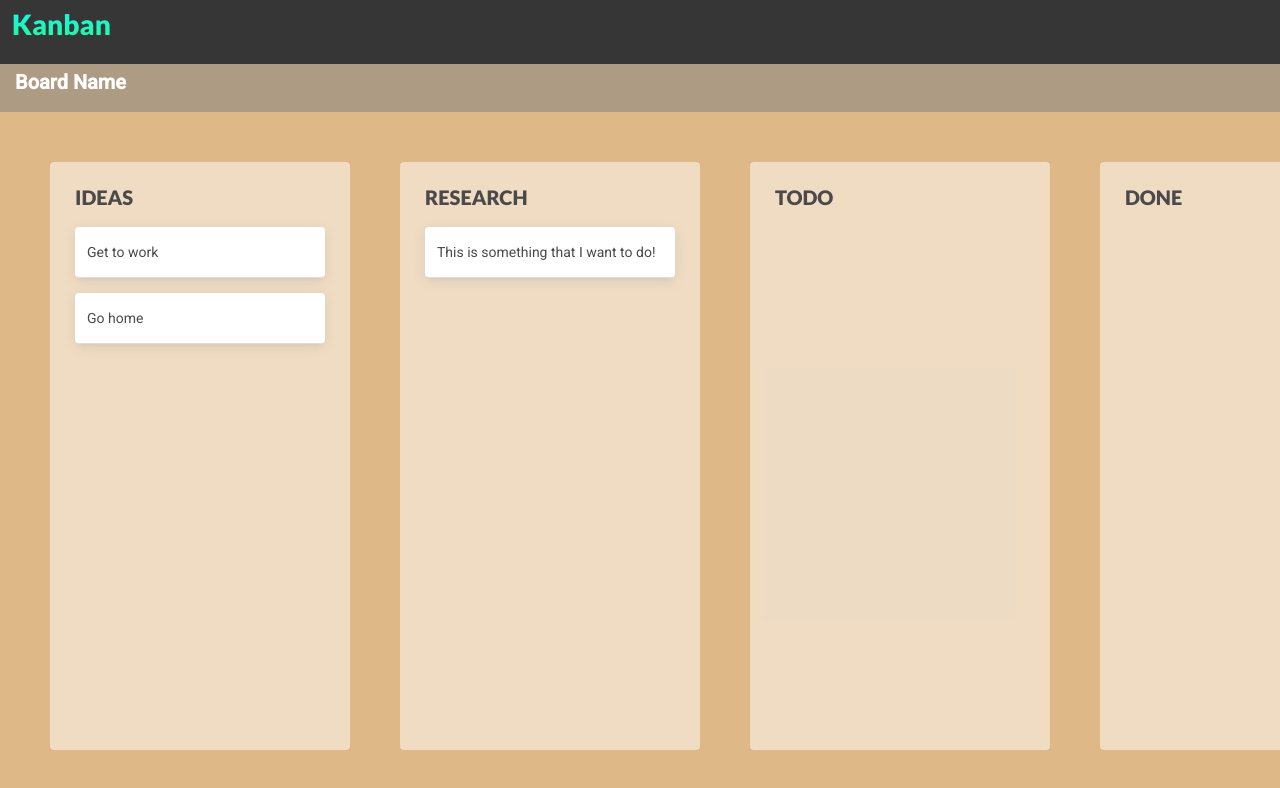
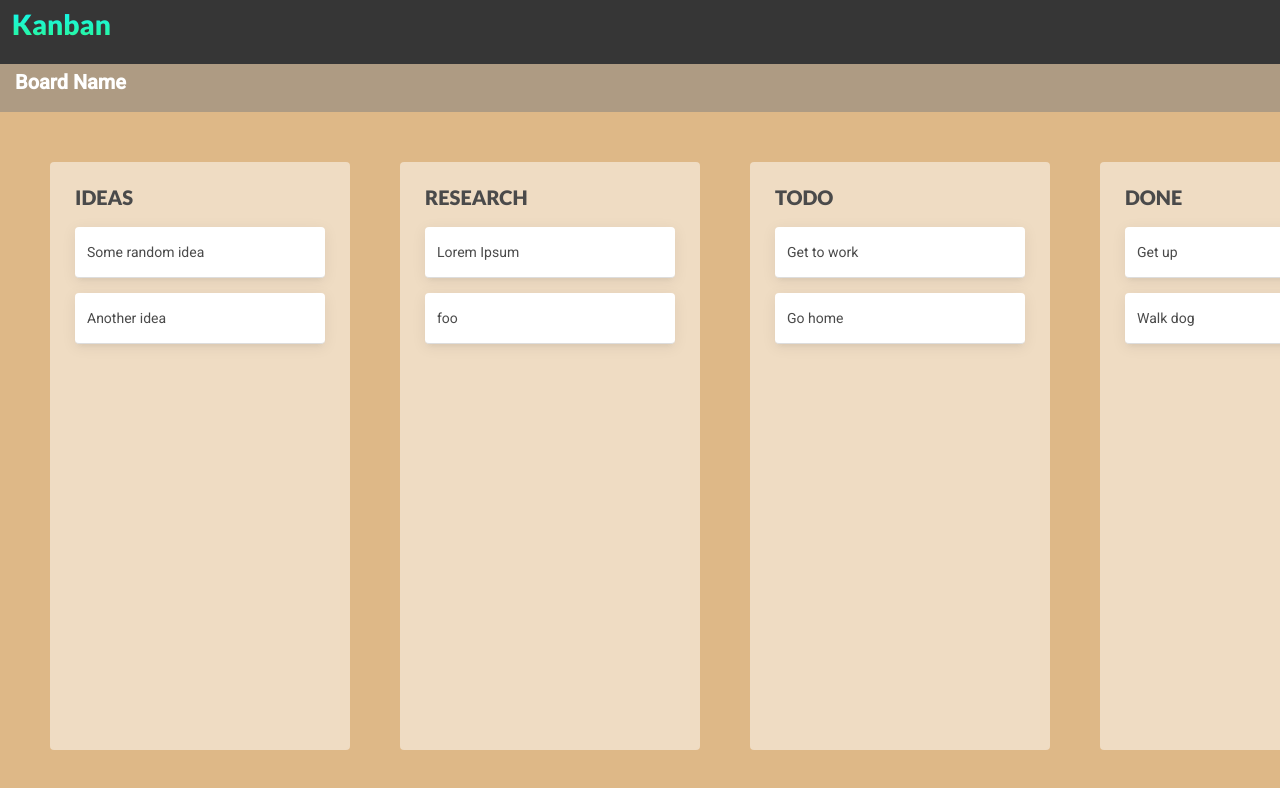
Before and after one commit to gabriel-q7/kanban-board, an Angular app: page / in a window 1280 px wide. Shown: the top 788 px of the page. Built offline with nearby package versions, Linux system fonts and the light colour scheme.

Commit message:
transition done

```diff
--- /dev/null
+++ b/src/app/models/board.model.ts
@@ -0,0 +1,5 @@
+import { Column } from "./column.model";
+
+export class Board {
+  constructor(public name: string, public columns: Column[]) {}
+}
--- /dev/null
+++ b/src/app/models/column.model.ts
@@ -0,0 +1,3 @@
+export class Column {
+  constructor(public name: string, public tasks: string[]) {}
+}
--- a/src/app/pages/main-view/main-view.component.html
+++ b/src/app/pages/main-view/main-view.component.html
@@ -14,42 +14,18 @@
 
     <div class="board-wrapper">
       <div class="board-columns" cdkDropListGroup>
-        <div class="board-column">
-          <div class="column-title">Ideas</div>
-
+        <div class="board-column" *ngFor="let column of board.columns">
+          <div class="column-title">{{ column.name }}</div>
           <div
             class="tasks-container"
             cdkDropList
-            #todoList="cdkDropList"
-            [cdkDropListData]="todo"
+            [cdkDropListData]="column.tasks"
             (cdkDropListDropped)="drop($event)"
           >
-            <div class="task" *ngFor="let item of todo" cdkDrag>
+            <div class="task" *ngFor="let item of column.tasks" cdkDrag>
               {{ item }}
             </div>
           </div>
-        </div>
-
-        <div
-          class="board-column"
-          cdkDropList
-          #doneList="cdkDropList"
-          [cdkDropListData]="done"
-          (cdkDropListDropped)="drop($event)"
-        >
-          <div class="column-title">Research</div>
-
-          <div class="tasks-container">
-            <div class="task" cdkDrag>This is something that I want to do!</div>
-          </div>
-        </div>
-
-        <div class="board-column">
-          <div class="column-title">Todo</div>
-        </div>
-
-        <div class="board-column">
-          <div class="column-title">Done</div>
         </div>
       </div>
     </div>
--- a/src/app/pages/main-view/main-view.component.scss
+++ b/src/app/pages/main-view/main-view.component.scss
@@ -93,3 +93,23 @@
     box-shadow: 0 5px 5px -3px rgba(0, 0, 0, 0.05),
     0 3px 14px 2px rgba(0, 0, 0, 0.05);
 }
+
+.cdk-drag-preview {
+    box-sizing: border-box;
+    border-radius: 4px;
+    box-shadow: 0 5px 5px -3px rgba(0, 0, 0, 0.2),
+                0 8px 10px 1px rgba(0, 0, 0, 0.14),
+                0 3px 14px 2px rgba(0, 0, 0, 0.12);
+  }
+
+  .cdk-drag-placeholder {
+    opacity: 0;
+  }
+
+  .cdk-drag-animating {
+    transition: transform 250ms cubic-bezier(0, 0, 0.2, 1);
+  }
+
+  .tasks-container.cdk-drop-list-dragging .task:not(.cdk-drag-placeholder) {
+    transition: transform 250ms cubic-bezier(0, 0, 0.2, 1);
+  }
--- a/src/app/pages/main-view/main-view.component.ts
+++ b/src/app/pages/main-view/main-view.component.ts
@@ -1,9 +1,11 @@
+import { Board } from "./../../models/board.model";
 import {
   CdkDragDrop,
   moveItemInArray,
   transferArrayItem,
 } from "@angular/cdk/drag-drop";
 import { Component, OnInit } from "@angular/core";
+import { Column } from "src/app/models/column.model";
 
 @Component({
   selector: "app-main-view",
@@ -13,11 +15,14 @@ import { Component, OnInit } from "@angular/core";
 export class MainViewComponent implements OnInit {
   constructor() {}
 
+  board: Board = new Board("Test board", [
+    new Column("Ideas", ["Some random idea", "Another idea"]),
+    new Column("Research", ["Lorem Ipsum", "foo"]),
+    new Column("Todo", ["Get to work", "Go home"]),
+    new Column("Done", ["Get up", "Walk dog"]),
+  ]);
+
   ngOnInit(): void {}
-
-  todo = ["Get to work", "Go home"];
-
-  done = ["Get up", "Walk dog"];
 
   drop(event: CdkDragDrop<string[]>) {
     if (event.previousContainer === event.container) {
```
